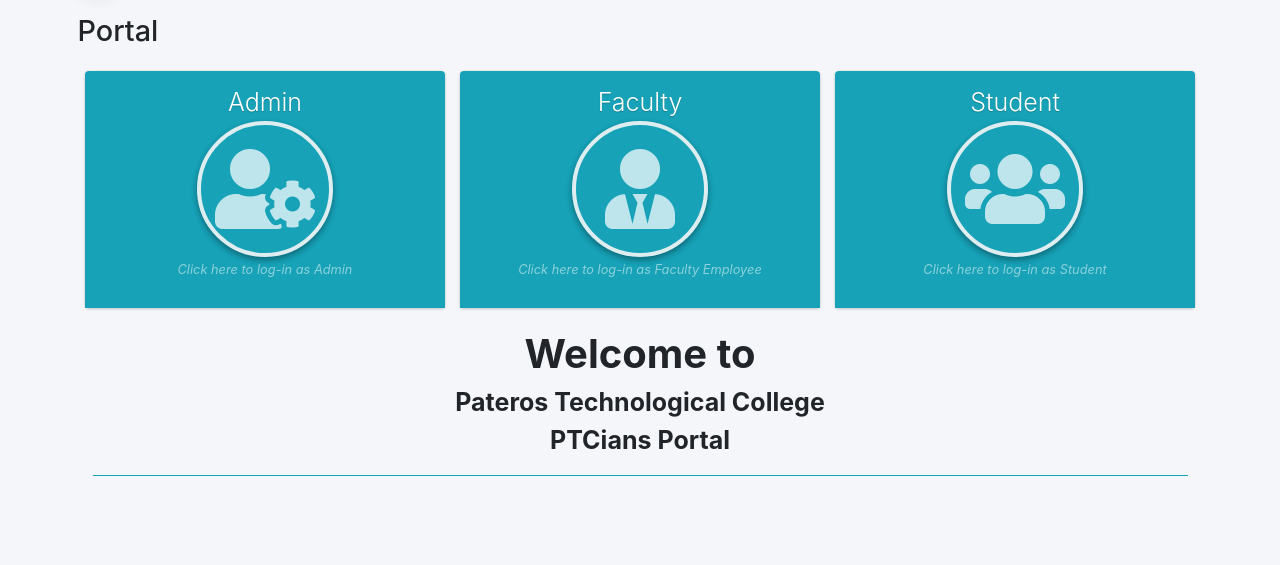
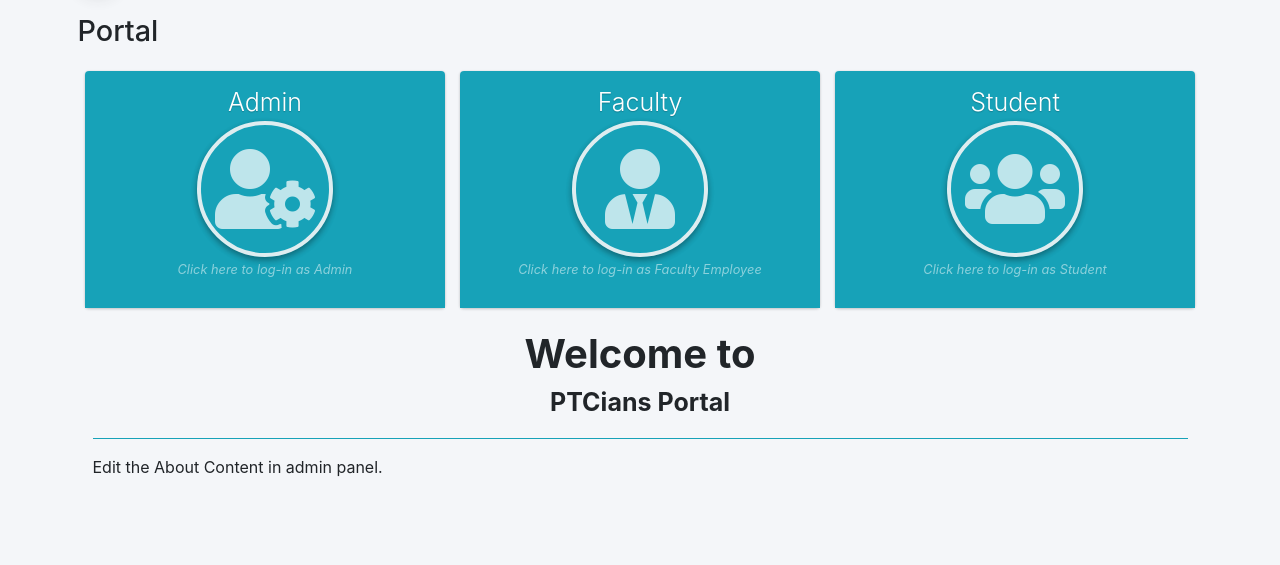
Before and after one commit to diAkoprogrammer/elearning, a PHP site: page /elearning/ in a window 1280 px wide. Shown: the part 61-626 px from the top of the page. Run offline with PHP 8.4, Linux system fonts and the light colour scheme; data that the repository does not hold is empty; some libraries are stand-ins or nearby versions.

Commit message:
Update portal.php

```diff
--- a/portal.php
+++ b/portal.php
@@ -100,8 +100,6 @@
 			<p class="text-center">
 				<b style = "font-size: 40px">Welcome to</b>
 				<br>
-				<b style = "font-size: 25px">Pateros Technological College </b>
-				<br>
 				<b style = "font-size: 25px">PTCians Portal</b>
 			</p>
 			<hr class="border-info">
```
